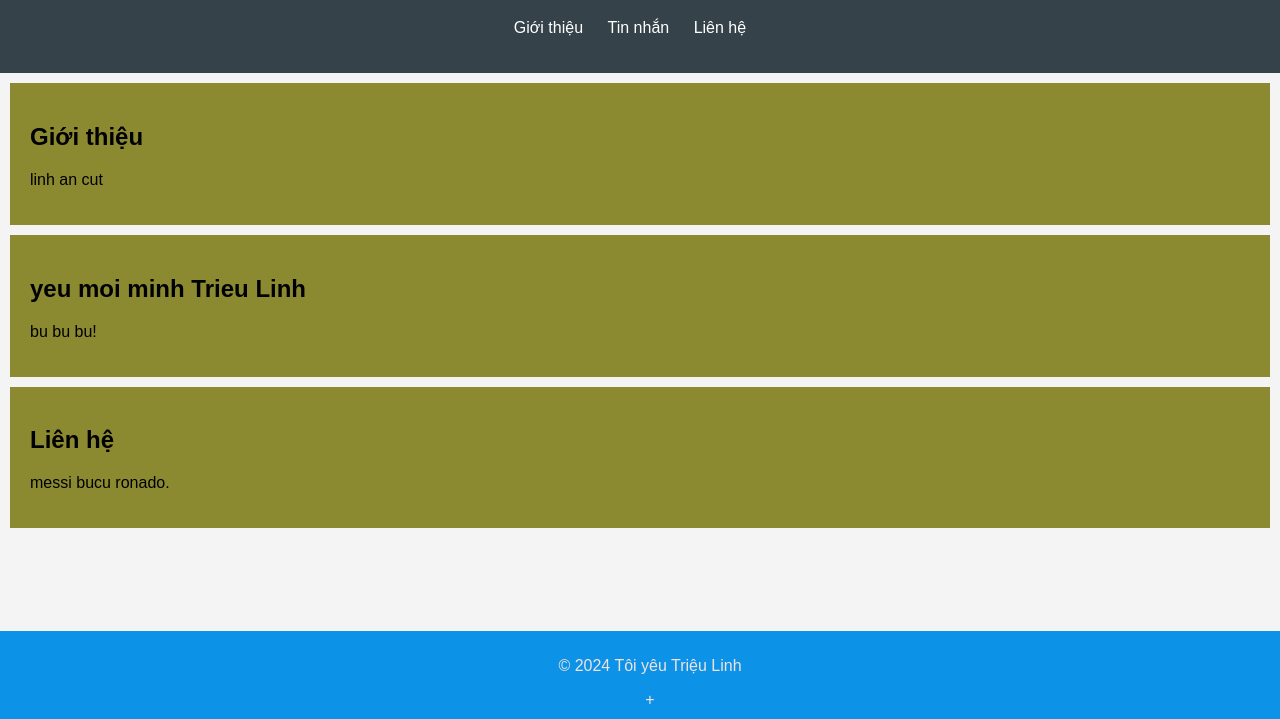
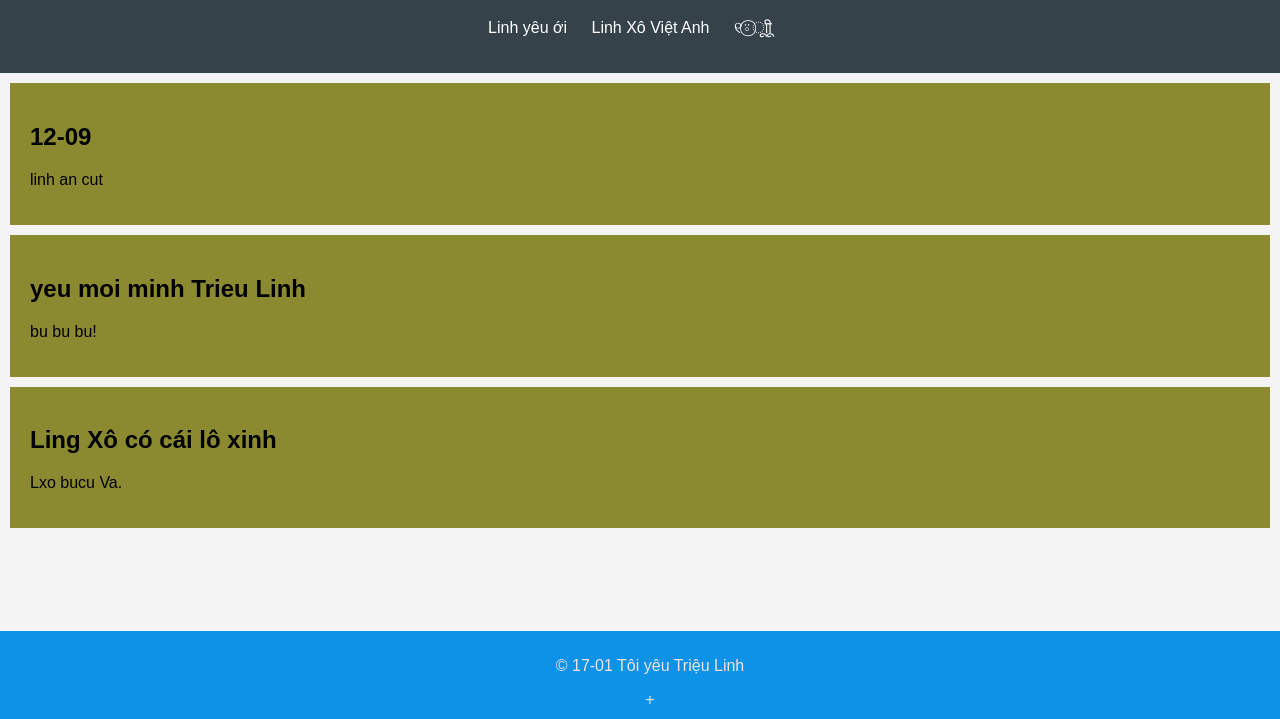
Before and after one commit to ongtrumcss/ongtrumcss.github.io, a plain HTML site: page index.html in a window 1280 px wide. Shown: the part 81-800 px from the top of the page. Drawn offline with Linux system fonts and the light colour scheme.

Commit message:
Update index.html

```diff
--- a/index.html
+++ b/index.html
@@ -11,15 +11,15 @@
         <h1>Tôi yêu Triệu Linh</h1>
         <nav>
             <ul>
-                <li><a href="#about">Giới thiệu</a></li>
-                <li><a href="#message">Tin nhắn</a></li>
-                <li><a href="#contact">Liên hệ</a></li>
+                <li><a href="#about">Linh yêu ới</a></li>
+                <li><a href="#message">Linh Xô Việt Anh</a></li>
+                <li><a href="#contact">୧⍤⃝ूाीू </a></li>
             </ul>
         </nav>
     </header>
 
     <section id="about">
-        <h2>Giới thiệu</h2>
+        <h2>12-09</h2>
         <p>linh an cut</p>
     </section>
 
@@ -29,12 +29,12 @@
     </section>
 
     <section id="contact">
-        <h2>Liên hệ</h2>
-        <p> messi bucu ronado.</p>
+        <h2>Ling Xô có cái lô xinh</h2>
+        <p> Lxo bucu Va.</p>
     </section>
 
     <footer>
-        <p>&copy; 2024 Tôi yêu Triệu Linh</p>
+        <p>&copy; 17-01 Tôi yêu Triệu Linh</p>
 +    </footer>
 </body>
 </html>
```
